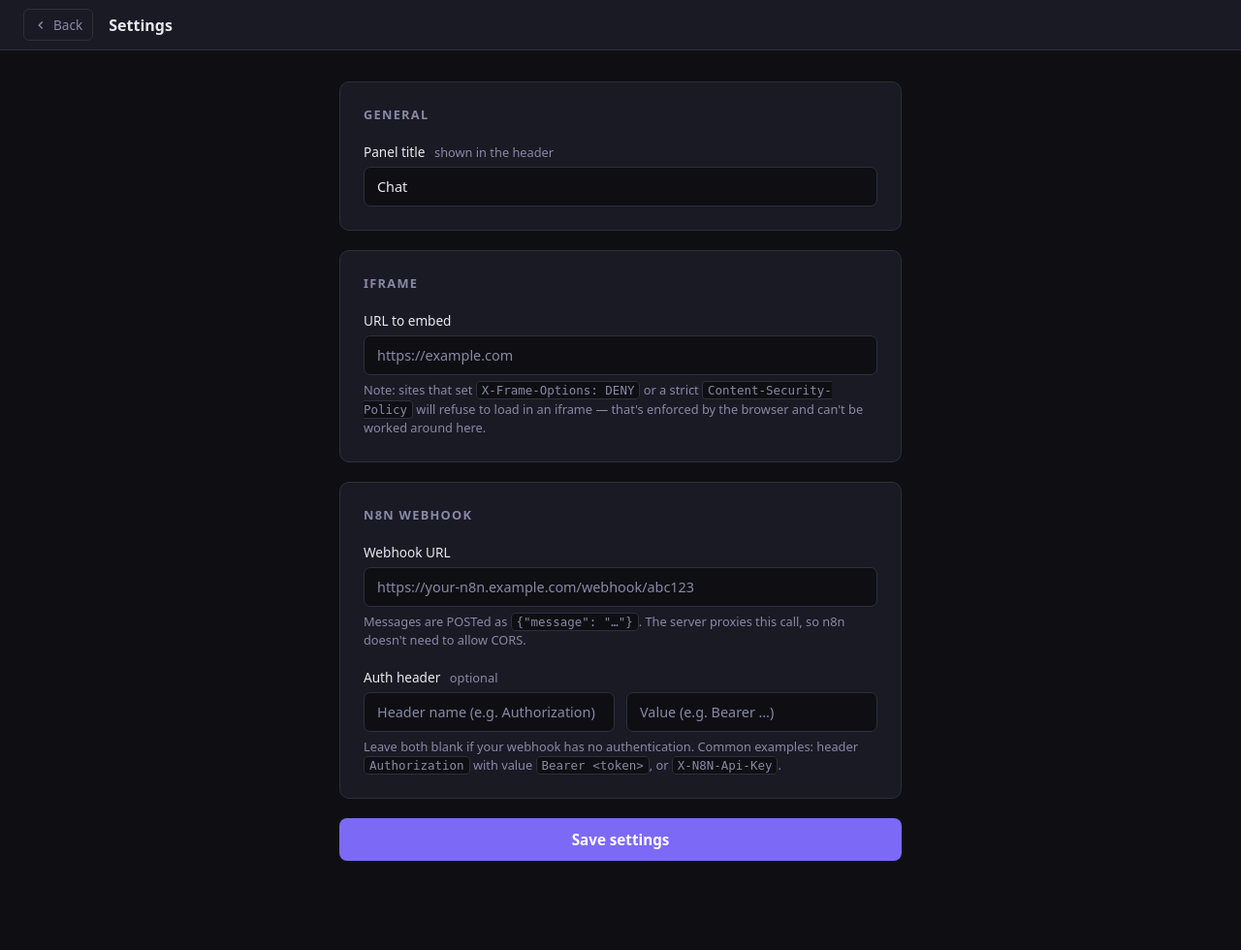
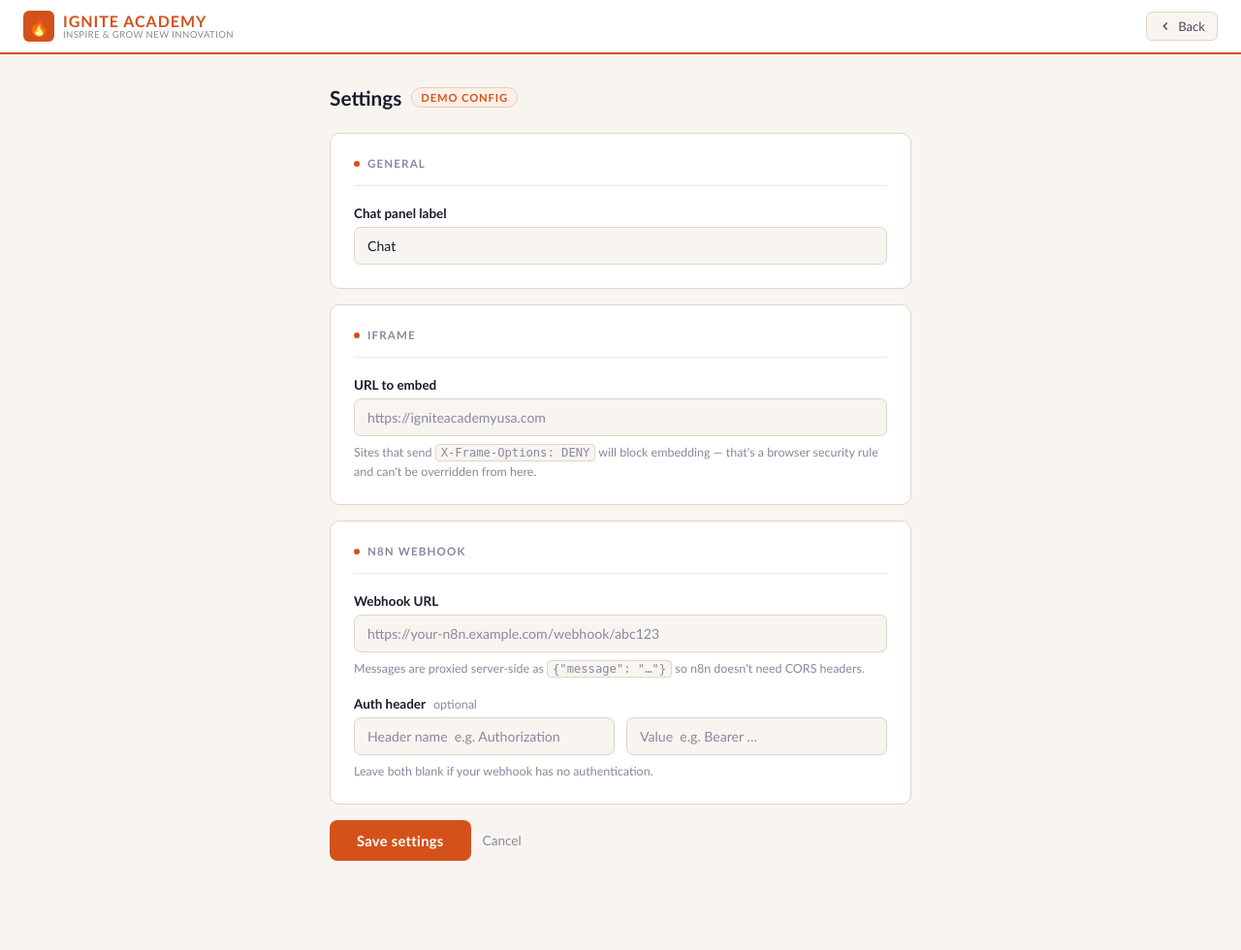
Before and after one commit to shry9735/Book-Trial-Thing, a Flask app: page /settings in a window 1280 px wide. Shown: the whole page at 97% size. Run offline with Flask 3, Linux system fonts and the light colour scheme.

Commit message:
style: retheme webserver to match Ignite Academy branding
Replaces dark UI with Ignite Academy colour palette:
- Orange (#d4521a) primary, matching Book1 and igniteacademyusa.com
- Teal (#1a8a82) for status indicators, matching Book1
- Warm off-white (#f8f5f0) background, white surfaces
- Ink (#1a1a2e) text, same as Book1 chapter styles
- Trebuchet MS / Arial Rounded font stack to match site
- Orange underline header border with flame logo mark
- Orange border-focus highlight on inputs
- Settings page: card layout with dot-accented section headers,
  orange save button, Cancel link

https://claude.ai/code/session_01DuJRHNC7v9AKJKqbyqkZsj

```diff
--- a/webserver/templates/settings.html
+++ b/webserver/templates/settings.html
@@ -3,98 +3,164 @@
 <head>
   <meta charset="UTF-8" />
   <meta name="viewport" content="width=device-width, initial-scale=1.0" />
-  <title>Settings</title>
+  <title>Settings — Ignite Academy</title>
   <style>
     *, *::before, *::after { box-sizing: border-box; margin: 0; padding: 0; }
 
     :root {
-      --bg:       #0f0f13;
-      --surface:  #1a1a24;
-      --border:   #2e2e3e;
-      --accent:   #7c6af7;
-      --text:     #e8e8f0;
-      --text-dim: #8888a8;
-      --radius:   10px;
-      --success-bg: #0f2a1a;
-      --success:    #4ade80;
+      --orange:     #d4521a;
+      --orange-dk:  #b33d12;
+      --orange-lt:  #fdf0ea;
+      --teal:       #1a8a82;
+      --ink:        #1a1a2e;
+      --ink-mid:    #4a4a5e;
+      --ink-dim:    #8888a0;
+      --bg:         #f8f5f0;
+      --surface:    #ffffff;
+      --border:     #e0d5c8;
+      --border-lt:  #ede8e0;
+      --radius:     10px;
+      --success-bg: #eaf6ec;
+      --success:    #1a7a35;
     }
 
     html, body {
       min-height: 100vh;
       background: var(--bg);
-      color: var(--text);
-      font-family: system-ui, -apple-system, sans-serif;
+      color: var(--ink);
+      font-family: "Trebuchet MS", "Arial Rounded MT Bold", Verdana, sans-serif;
     }
 
     /* ── Header ── */
     header {
-      height: 52px;
+      height: 56px;
       background: var(--surface);
-      border-bottom: 1px solid var(--border);
+      border-bottom: 2px solid var(--orange);
       display: flex;
       align-items: center;
       padding: 0 24px;
       gap: 16px;
     }
+
+    .logo {
+      display: flex;
+      align-items: center;
+      gap: 9px;
+      text-decoration: none;
+      flex: 1;
+    }
+    .logo-flame {
+      width: 32px; height: 32px;
+      background: var(--orange);
+      border-radius: 6px;
+      display: flex; align-items: center; justify-content: center;
+      font-size: 17px; flex-shrink: 0;
+    }
+    .logo-text { display: flex; flex-direction: column; line-height: 1.1; }
+    .logo-text .top {
+      font-size: 1rem; font-weight: 700;
+      color: var(--orange); letter-spacing: 0.06em; text-transform: uppercase;
+    }
+    .logo-text .sub {
+      font-size: 0.6rem; color: var(--ink-dim);
+      letter-spacing: 0.04em; text-transform: uppercase;
+    }
+
     header a.back {
       display: flex; align-items: center; gap: 6px;
-      color: var(--text-dim); text-decoration: none; font-size: 0.85rem;
-      padding: 6px 10px; border-radius: 6px; border: 1px solid var(--border);
+      color: var(--ink-mid); text-decoration: none; font-size: 0.82rem;
+      padding: 6px 12px; border-radius: 6px;
+      border: 1px solid var(--border);
       transition: color 0.15s, border-color 0.15s;
+      background: var(--bg);
     }
-    header a.back:hover { color: var(--text); border-color: var(--accent); }
-    header h1 { font-size: 1rem; font-weight: 600; }
+    header a.back:hover { color: var(--orange); border-color: var(--orange); }
 
     /* ── Flash ── */
     .flash {
-      max-width: 620px;
+      max-width: 640px;
       margin: 20px auto 0;
       padding: 12px 16px;
       border-radius: var(--radius);
-      font-size: 0.9rem;
+      font-size: 0.88rem;
     }
-    .flash.success { background: var(--success-bg); color: var(--success); border: 1px solid #1a4a2a; }
+    .flash.success {
+      background: var(--success-bg);
+      color: var(--success);
+      border: 1px solid #b0ddb8;
+    }
 
-    /* ── Page body ── */
+    /* ── Page ── */
     .page {
-      max-width: 620px;
+      max-width: 640px;
       margin: 32px auto;
       padding: 0 20px 60px;
     }
 
-    /* ── Section card ── */
+    .page-title {
+      font-size: 1.3rem;
+      font-weight: 700;
+      color: var(--ink);
+      margin-bottom: 24px;
+      display: flex;
+      align-items: center;
+      gap: 10px;
+    }
+    .page-title span.pill {
+      font-size: 0.7rem;
+      font-weight: 700;
+      text-transform: uppercase;
+      letter-spacing: 0.08em;
+      color: var(--orange);
+      background: var(--orange-lt);
+      border: 1px solid #f0c8b4;
+      padding: 3px 9px;
+      border-radius: 20px;
+    }
+
+    /* ── Card ── */
     .card {
       background: var(--surface);
       border: 1px solid var(--border);
       border-radius: var(--radius);
       padding: 24px;
-      margin-bottom: 20px;
+      margin-bottom: 16px;
     }
-    .card h2 {
-      font-size: 0.8rem;
-      font-weight: 600;
+    .card-title {
+      font-size: 0.72rem;
+      font-weight: 700;
       text-transform: uppercase;
       letter-spacing: 0.1em;
-      color: var(--text-dim);
+      color: var(--ink-dim);
+      padding-bottom: 16px;
       margin-bottom: 20px;
+      border-bottom: 1px solid var(--border-lt);
+      display: flex;
+      align-items: center;
+      gap: 8px;
+    }
+    .card-title .dot {
+      width: 6px; height: 6px;
+      background: var(--orange);
+      border-radius: 50%;
     }
 
-    /* ── Form fields ── */
+    /* ── Fields ── */
     .field { margin-bottom: 18px; }
     .field:last-child { margin-bottom: 0; }
 
     label {
       display: block;
-      font-size: 0.85rem;
-      font-weight: 500;
+      font-size: 0.84rem;
+      font-weight: 600;
+      color: var(--ink);
       margin-bottom: 6px;
-      color: var(--text);
     }
-    label .hint {
+    label .opt {
       font-weight: 400;
-      color: var(--text-dim);
-      font-size: 0.8rem;
-      margin-left: 6px;
+      color: var(--ink-dim);
+      font-size: 0.78rem;
+      margin-left: 5px;
     }
 
     input[type="text"],
@@ -104,81 +170,107 @@
       background: var(--bg);
       border: 1px solid var(--border);
       border-radius: 7px;
-      color: var(--text);
+      color: var(--ink);
       font-family: inherit;
-      font-size: 0.9rem;
+      font-size: 0.88rem;
       padding: 10px 13px;
-      transition: border-color 0.15s;
+      transition: border-color 0.15s, box-shadow 0.15s;
     }
-    input:focus { outline: none; border-color: var(--accent); }
-    input::placeholder { color: var(--text-dim); }
+    input:focus {
+      outline: none;
+      border-color: var(--orange);
+      box-shadow: 0 0 0 3px rgba(212, 82, 26, 0.12);
+    }
+    input::placeholder { color: var(--ink-dim); }
 
-    /* Auth row: two inputs side by side */
-    .auth-row {
+    .two-col {
       display: grid;
       grid-template-columns: 1fr 1fr;
       gap: 12px;
     }
-    @media (max-width: 480px) { .auth-row { grid-template-columns: 1fr; } }
+    @media (max-width: 480px) { .two-col { grid-template-columns: 1fr; } }
 
-    /* ── Save button ── */
-    .save-btn {
-      display: block;
-      width: 100%;
-      background: var(--accent);
-      color: #fff;
-      border: none;
-      border-radius: 8px;
-      font-family: inherit;
-      font-size: 0.95rem;
-      font-weight: 600;
-      padding: 12px;
-      cursor: pointer;
-      margin-top: 4px;
-      transition: opacity 0.15s;
-    }
-    .save-btn:hover { opacity: 0.88; }
-
-    /* ── Help text ── */
     .help {
-      font-size: 0.8rem;
-      color: var(--text-dim);
-      margin-top: 6px;
-      line-height: 1.5;
+      font-size: 0.78rem;
+      color: var(--ink-dim);
+      margin-top: 7px;
+      line-height: 1.55;
     }
     .help code {
       background: var(--bg);
       border: 1px solid var(--border);
       border-radius: 4px;
       padding: 1px 5px;
-      font-size: 0.78rem;
+      font-size: 0.76rem;
+      font-family: monospace;
     }
+
+    /* ── Save button ── */
+    .save-row {
+      margin-top: 8px;
+      display: flex;
+      gap: 12px;
+      align-items: center;
+    }
+    .save-btn {
+      background: var(--orange);
+      color: #fff;
+      border: none;
+      border-radius: 8px;
+      font-family: inherit;
+      font-size: 0.92rem;
+      font-weight: 700;
+      padding: 12px 28px;
+      cursor: pointer;
+      transition: background 0.15s;
+      letter-spacing: 0.02em;
+    }
+    .save-btn:hover { background: var(--orange-dk); }
+
+    .cancel-link {
+      color: var(--ink-dim);
+      text-decoration: none;
+      font-size: 0.85rem;
+    }
+    .cancel-link:hover { color: var(--orange); }
   </style>
 </head>
 <body>
 
 <header>
+  <a class="logo" href="/">
+    <div class="logo-flame">🔥</div>
+    <div class="logo-text">
+      <span class="top">Ignite Academy</span>
+      <span class="sub">Inspire &amp; Grow New Innovation</span>
+    </div>
+  </a>
   <a class="back" href="/">
     <svg width="14" height="14" viewBox="0 0 24 24" fill="none" stroke="currentColor" stroke-width="2.5"><polyline points="15 18 9 12 15 6"/></svg>
     Back
   </a>
-  <h1>Settings</h1>
 </header>
 
 {% with messages = get_flashed_messages(with_categories=true) %}
   {% for category, message in messages %}
-    <div class="flash {{ category }}">{{ message }}</div>
+    <div class="flash {{ category }}">✓ {{ message }}</div>
   {% endfor %}
 {% endwith %}
 
 <div class="page">
+
+  <div class="page-title">
+    Settings
+    <span class="pill">Demo config</span>
+  </div>
+
   <form method="POST" action="/settings">
 
     <!-- General -->
     <div class="card">
-      <h2>General</h2>
+      <div class="card-title"><span class="dot"></span>General</div>
       <div class="field">
-        <label for="chat_title">Panel title <span class="hint">shown in the header</span></label>
+        <label for="chat_title">Chat panel label</label>
         <input type="text" id="chat_title" name="chat_title"
                value="{{ config.chat_title or '' }}" placeholder="Chat" />
       </div>
@@ -186,57 +278,51 @@
 
     <!-- Iframe -->
     <div class="card">
-      <h2>Iframe</h2>
+      <div class="card-title"><span class="dot"></span>Iframe</div>
       <div class="field">
         <label for="iframe_url">URL to embed</label>
         <input type="url" id="iframe_url" name="iframe_url"
                value="{{ config.iframe_url or '' }}"
-               placeholder="https://example.com" />
+               placeholder="https://igniteacademyusa.com" />
         <p class="help">
-          Note: sites that set <code>X-Frame-Options: DENY</code> or a strict
-          <code>Content-Security-Policy</code> will refuse to load in an iframe —
-          that's enforced by the browser and can't be worked around here.
+          Sites that send <code>X-Frame-Options: DENY</code> will block embedding —
+          that's a browser security rule and can't be overridden from here.
         </p>
       </div>
     </div>
 
     <!-- Webhook -->
     <div class="card">
-      <h2>n8n Webhook</h2>
+      <div class="card-title"><span class="dot"></span>n8n Webhook</div>
       <div class="field">
         <label for="webhook_url">Webhook URL</label>
         <input type="url" id="webhook_url" name="webhook_url"
                value="{{ config.webhook_url or '' }}"
                placeholder="https://your-n8n.example.com/webhook/abc123" />
         <p class="help">
-          Messages are POSTed as <code>{"message": "…"}</code>.
-          The server proxies this call, so n8n doesn't need to allow CORS.
+          Messages are proxied server-side as <code>{"message": "…"}</code>
+          so n8n doesn't need CORS headers.
         </p>
       </div>
 
       <div class="field">
-        <label>Auth header <span class="hint">optional</span></label>
-        <div class="auth-row">
-          <div>
-            <input type="text" id="auth_header" name="auth_header"
-                   value="{{ config.auth_header or '' }}"
-                   placeholder="Header name (e.g. Authorization)" />
-          </div>
-          <div>
-            <input type="password" id="auth_token" name="auth_token"
-                   value="{{ config.auth_token or '' }}"
-                   placeholder="Value (e.g. Bearer …)" />
-          </div>
+        <label>Auth header <span class="opt">optional</span></label>
+        <div class="two-col">
+          <input type="text" id="auth_header" name="auth_header"
+                 value="{{ config.auth_header or '' }}"
+                 placeholder="Header name  e.g. Authorization" />
+          <input type="password" id="auth_token" name="auth_token"
+                 value="{{ config.auth_token or '' }}"
+                 placeholder="Value  e.g. Bearer …" />
         </div>
-        <p class="help">
-          Leave both blank if your webhook has no authentication.
-          Common examples: header <code>Authorization</code> with value
-          <code>Bearer &lt;token&gt;</code>, or <code>X-N8N-Api-Key</code>.
-        </p>
+        <p class="help">Leave both blank if your webhook has no authentication.</p>
       </div>
     </div>
 
-    <button type="submit" class="save-btn">Save settings</button>
+    <div class="save-row">
+      <button type="submit" class="save-btn">Save settings</button>
+      <a class="cancel-link" href="/">Cancel</a>
+    </div>
 
   </form>
 </div>
```
Also changed, not shown: webserver/templates/index.html (+182 -121 lines).
